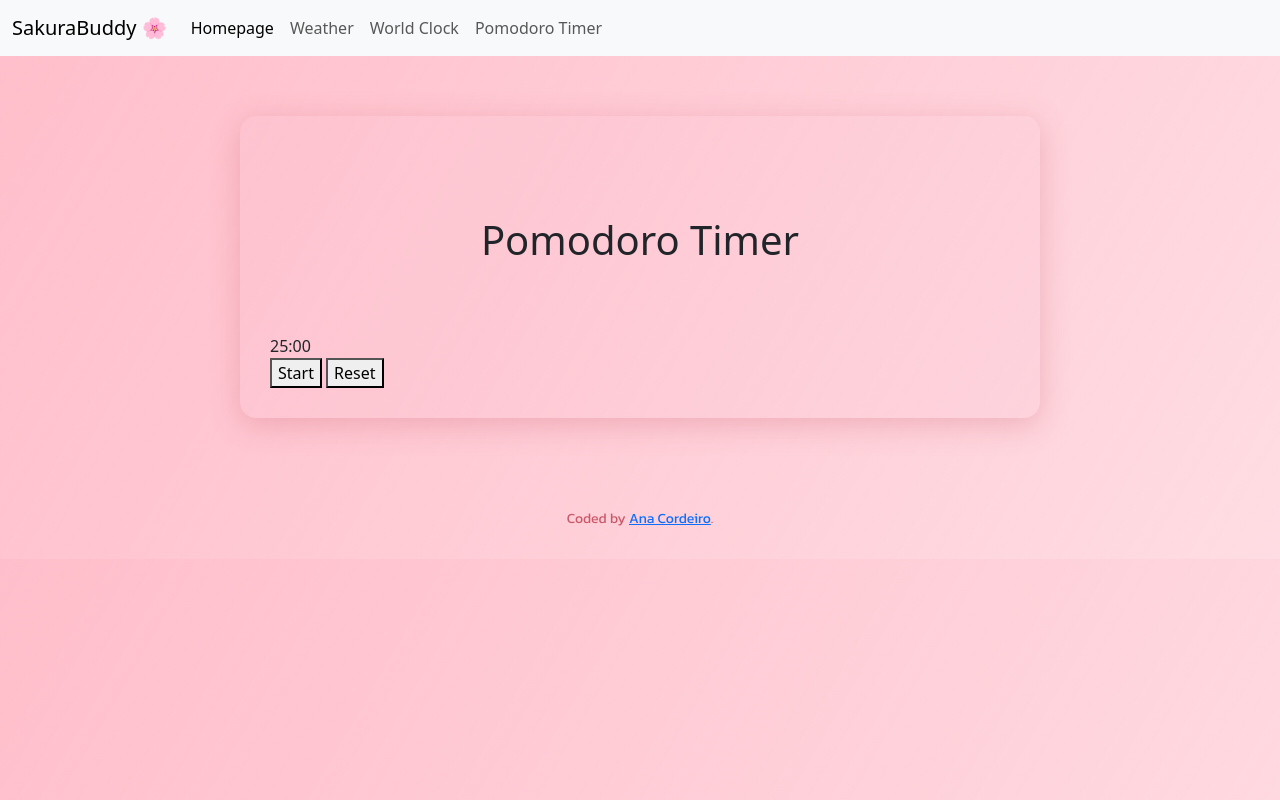
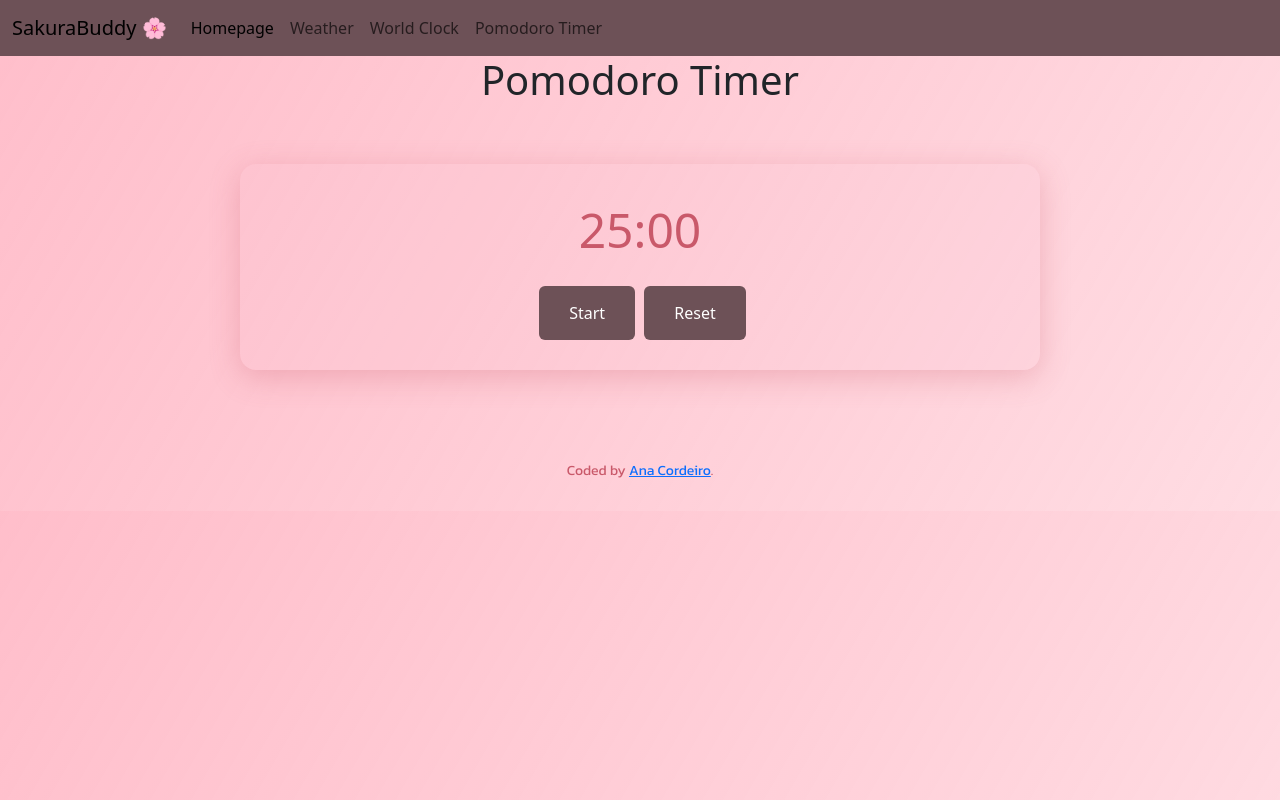
Before and after one commit to anah-cordeiro/sakura-buddy, a plain HTML site: page pomodoro.html in a window 1280 px wide. Drawn offline with nearby package versions, Linux system fonts and the light colour scheme; a web font is replaced by a local one.

Commit message:
Added some more styling and corrected some HTML and JS

```diff
--- a/pomodoro.html
+++ b/pomodoro.html
@@ -32,7 +32,7 @@
 </head>
 <body>
 <!--NavBar-->
-<nav class="navbar navbar-expand-lg bg-body-tertiary">
+<nav class="navbar navbar-expand-lg navbar-light" style="background-color: var(--accent-color); color: white;">
     <div class="container-fluid">
       <a class="navbar-brand" href="/index.html">SakuraBuddy 🌸</a>
       <button class="navbar-toggler" type="button" data-bs-toggle="collapse" data-bs-target="#navbarNavAltMarkup" aria-controls="navbarNavAltMarkup" aria-expanded="false" aria-label="Toggle navigation">
@@ -49,11 +49,13 @@
     </div>
   </nav>
 <!--Body Container-->
+<h1>Pomodoro Timer</h1>
 <div class="container">
-  <h1>Pomodoro Timer</h1>
   <div id="timer">25:00</div>
+  <div class="btns">
   <button id="startBtn">Start</button>
   <button id="resetBtn">Reset</button>
+</div>
 </div>
 <!--Footer-->
     <footer>
--- a/src/pomodoroScript.js
+++ b/src/pomodoroScript.js
@@ -1,5 +1,5 @@
 let timer;
-let timeLeft = 25 * 60;
+let timeLeft = localStorage.getItem('timeLeft') || 25 * 60;
 
 const timerDisplay = document.getElementById('timer');
 const startBtn = document.getElementById('startBtn');
--- a/src/pomodoroStyle.css
+++ b/src/pomodoroStyle.css
@@ -3,3 +3,24 @@
     --secondary-color: rgb(255, 183, 197);
     --accent-color: rgb(109, 81, 87);
   }
+
+  .container {
+    display: block;
+    text-align: center;
+  }
+
+  #timer {
+    font-size: 48px;
+    margin-bottom: 20px;
+    color: var(--main-color);
+  }
+
+  button {
+    background: rgb(109, 81, 87);
+    padding: 15px 30px;
+    border: none;
+    font-size: 16px;
+    margin-left: 5px;
+    border-radius: 6px;
+    color: white;
+  }
--- a/style.css
+++ b/style.css
@@ -19,10 +19,6 @@ body {
   }
 
   h1 {
-    margin: 45px auto;
-    padding: 25px 25px;
-    max-width: 600px;
-    border-radius: 4%;
     text-align: center;
     border-color: rgb(201, 89, 106);
   }
@@ -31,9 +27,6 @@ body {
     display: block;
     margin: 0 auto;
     padding: 30px 25px;
-    max-width: 600px;
-    border-color: black;
-    border-radius: 4%;
     text-align: center;
     color: rgb(201, 89, 106);
     font-size: 14px;
```
Also changed, not shown: clock.html (+1 -1 lines), index.html (+1 -1 lines), weather.html (+1 -1 lines).
